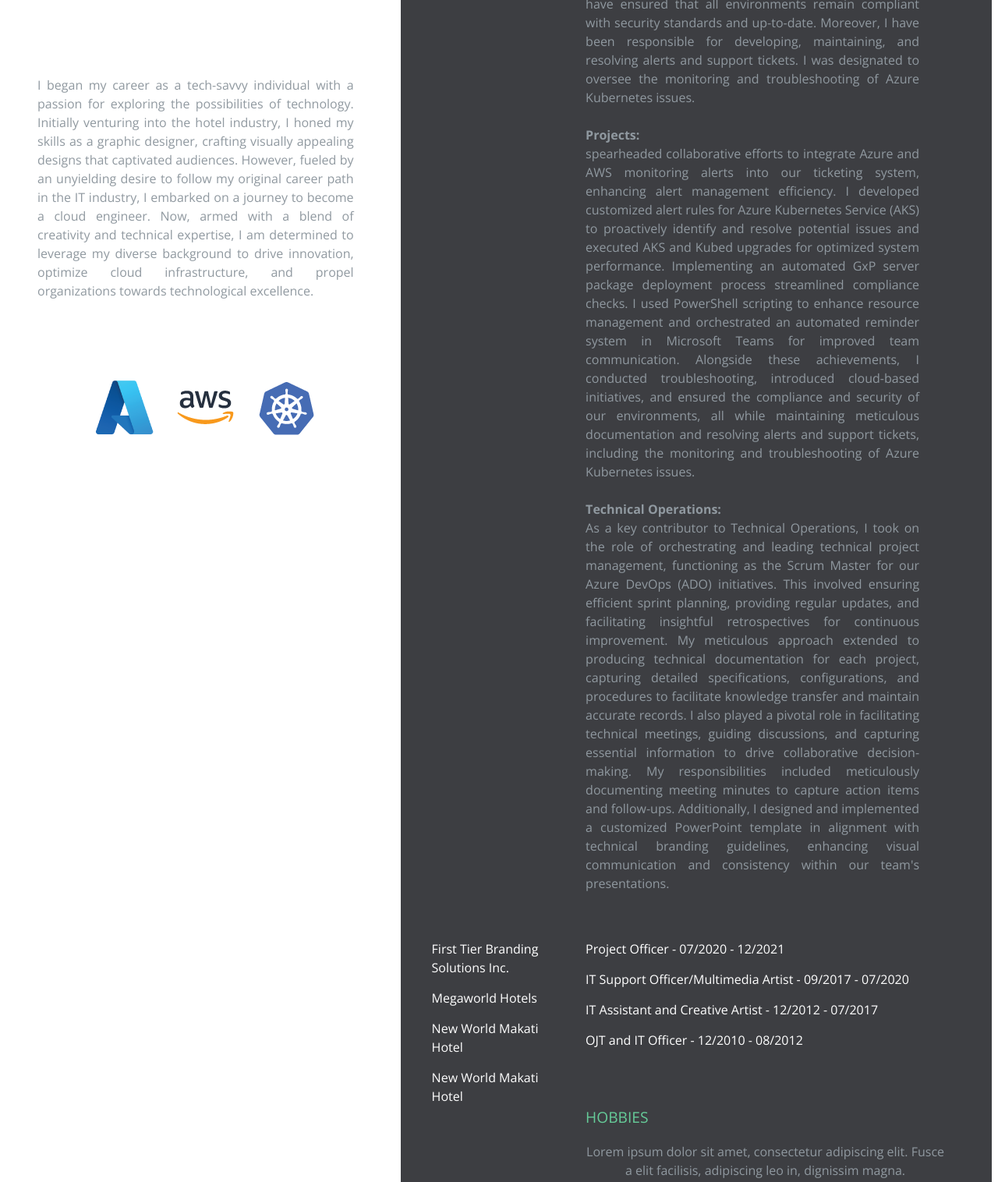
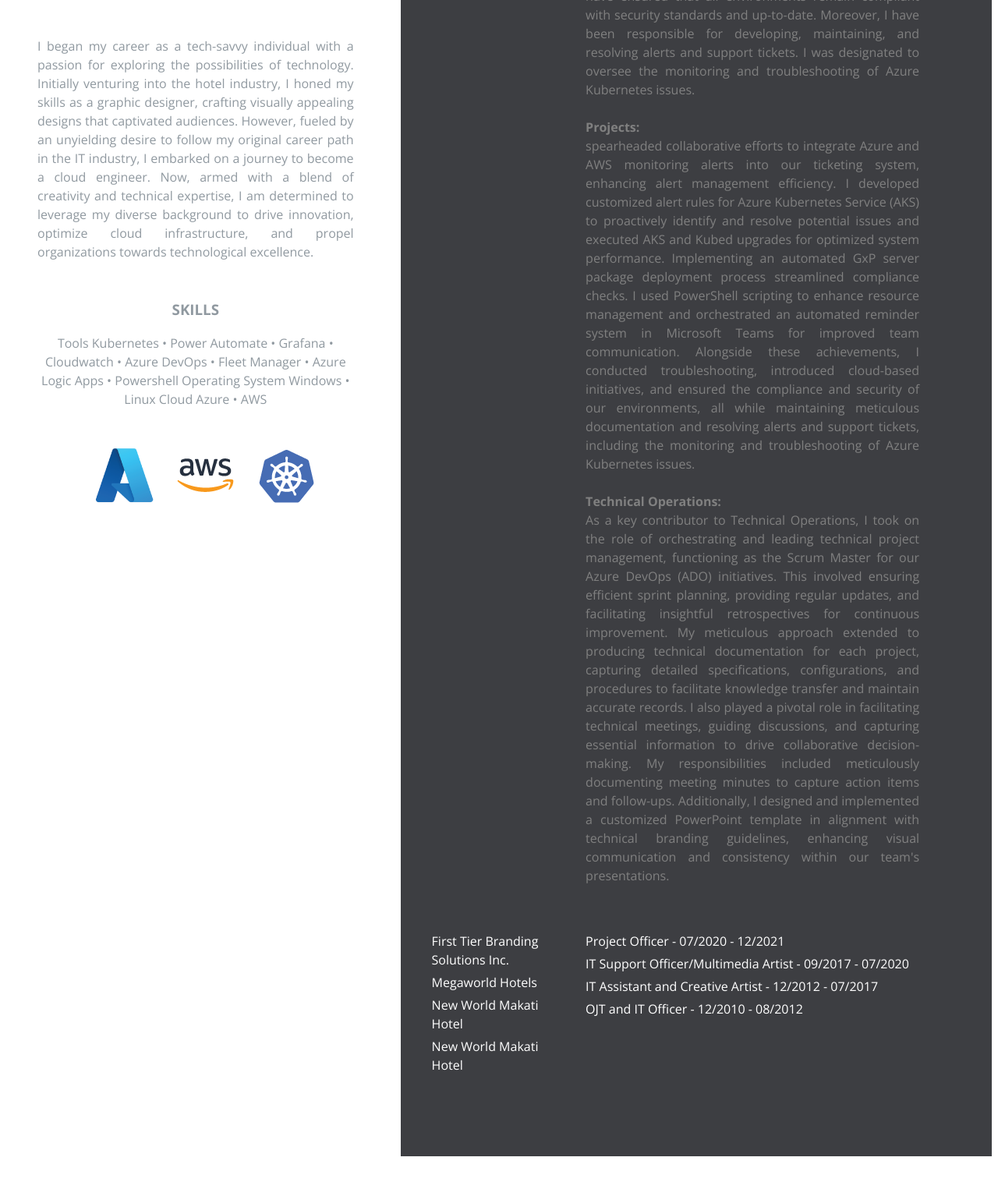
Before and after one commit to timzacarias/myresume, a plain HTML site: page index.html in a window 1280 px wide. Shown: the part 489-2005 px from the top of the page at 78% size. After the commit the page ends 1972 px from the top, so only its background shows below. Drawn offline with nearby package versions, Linux system fonts and the light colour scheme; files whose address does not match are found by name.

Commit message:
fixed css

```diff
--- a/assets/css/style.css
+++ b/assets/css/style.css
@@ -171,8 +171,8 @@
  .profile .contact-presentation {
 	 text-align: justify;
 	 font-weight: 300;
-	 margin-top: 100px;
-	 margin-bottom: 100px;
+	 margin-top: 50px;
+	 margin-bottom: 50px;
 }
  @media (max-width: 1200px) {
 	 .profile .contact-presentation {
@@ -249,10 +249,15 @@
 }
 
 }
- .experience .experience-title {
-	 color: white;
-	 margin-bottom: 15px;
-}
+.experience .experience-title {
+	color: white;
+	margin-bottom: 5px;
+  }
+
+.job-wrapper {
+	color: gray;
+  }
+
  .section-padding {
 	 padding: 60px 60px 40px 40px;
 }
--- a/index.html
+++ b/index.html
@@ -60,9 +60,27 @@
       	<p>I began my career as a tech-savvy individual with a passion for exploring the possibilities of technology. Initially venturing into the hotel industry, I honed my skills as a graphic designer, crafting visually appealing designs that captivated audiences. However, fueled by an unyielding desire to follow my original career path in the IT industry, I embarked on a journey to become a cloud engineer. Now, armed with a blend of creativity and technical expertise, I am determined to leverage my diverse background to drive innovation, optimize cloud infrastructure, and propel organizations towards technological excellence. </p>
       </div>
 
+
+      <section>
+
+          <h3 class="section-title">SKILLS</h3>  <!-- DESCRIPTION OF YOUR HOBBIES -->
+          Tools
+      Kubernetes • Power Automate • Grafana • Cloudwatch • Azure DevOps • Fleet Manager • Azure Logic Apps • Powershell
+
+      Operating System
+      Windows • Linux
+
+      Cloud
+      Azure • AWS
+
+
+    </section>
+<br>
+<br>
     <a style="padding-left:25px;" ><img src="./assets/images/ICON-02.png" title="source: imgur.com" /></a>
     <a style="padding-left:25px;" ><img src="./assets/images/ICON.png" title="source: imgur.com" /></a>
     <a style="padding-left:25px;" ><img src="./assets/images/ICON-04.png" title="source: imgur.com" /></a>
+
 
 		</div>
 	</section>
@@ -117,16 +135,6 @@
           <!-- </div> -->
         <!-- </div> -->
 
- <section>
-      <div class="section-wrapper clearfix">
-        <h3 class="section-title">Hobbies</h3>  <!-- DESCRIPTION OF YOUR HOBBIES -->
-        <p>Lorem ipsum dolor sit amet, consectetur adipiscing elit. Fusce a elit facilisis, adipiscing leo in, dignissim magna.</p>
-
-        <p>Lorem ipsum dolor sit amet, consectetur adipiscing elit. Fusce a elit facilisis, adipiscing leo in, dignissim magna.</p>
-      </div>
-
-  	</div>
-  </section>
 
   <div class="clearfix"></div>
 </div>
```
